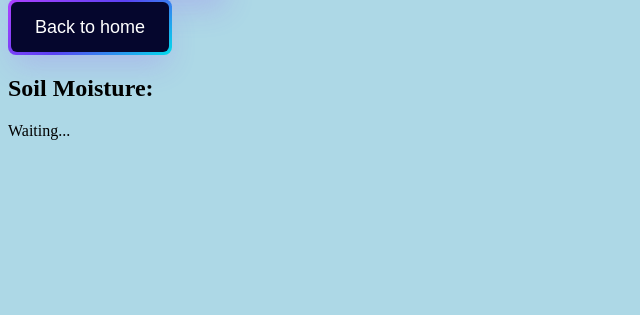
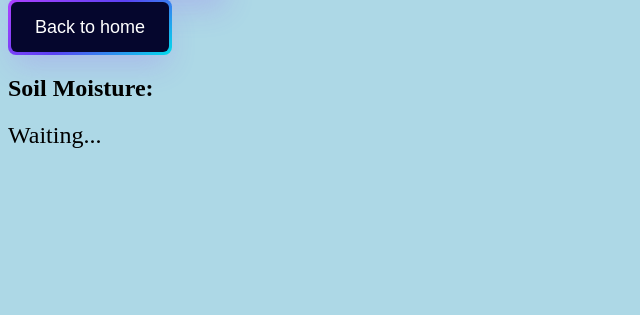
Before and after one commit to hash207/Smart-Irrigation-Web, a Flask app: page /room1 in a window 1280 px wide. Shown: the part 249-564 px from the top of the page, without its empty margins (0-640 px from the left). Run offline with Flask 3, Linux system fonts and the light colour scheme; some libraries are stand-ins or nearby versions.

Commit message:
Modify the threshold value in the ESP for sending moisture data, and modify the font size of the moisture data in the web app

```diff
--- a/Web app/main.py
+++ b/Web app/main.py
@@ -1,9 +1,10 @@
+import eventlet
+eventlet.monkey_patch()
 import paho.mqtt.client as mqtt
-import eventlet as evl
 from flask_socketio import SocketIO
 from flask import Flask, render_template, redirect, url_for
 
-evl.monkey_patch()
+
 app = Flask(__name__)
 socketio = SocketIO(app)
 Broker = "broker.emqx.io"
--- a/Web app/templates/room1.html
+++ b/Web app/templates/room1.html
@@ -25,7 +25,7 @@
 </button>
 
 <h2>Soil Moisture:</h2>
-<div id="moisture">Waiting...</div>
+<div id="moisture" style="font-size:24px;">Waiting...</div>
 
 <script>
 const socket = io();
```
Also changed, not shown: 1 other file.
